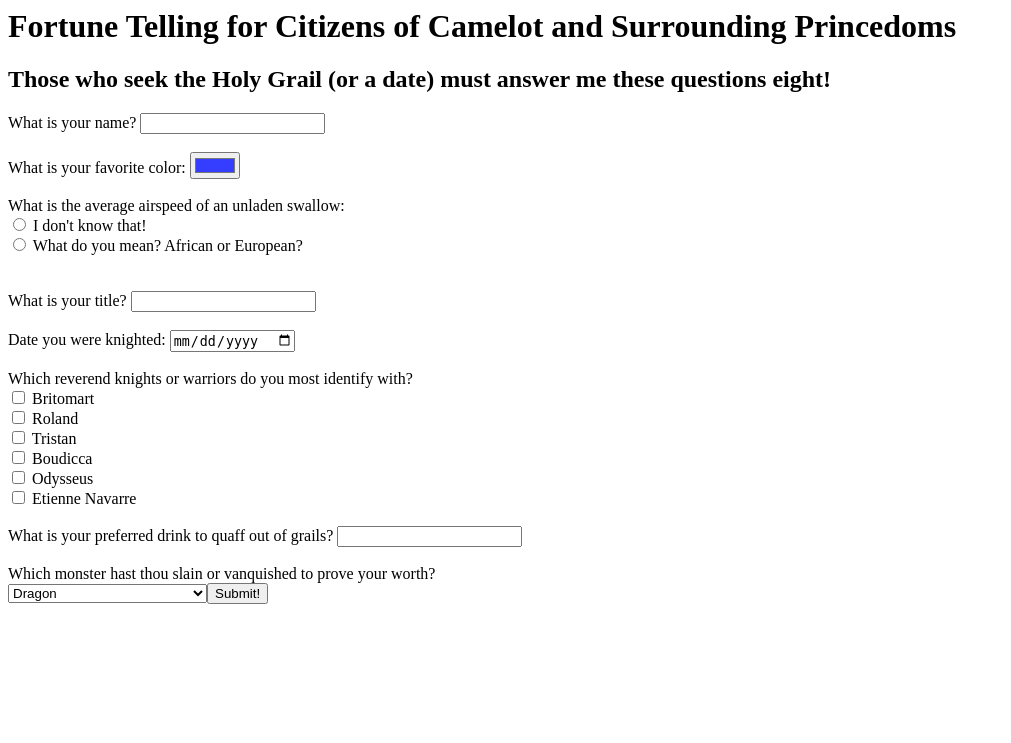
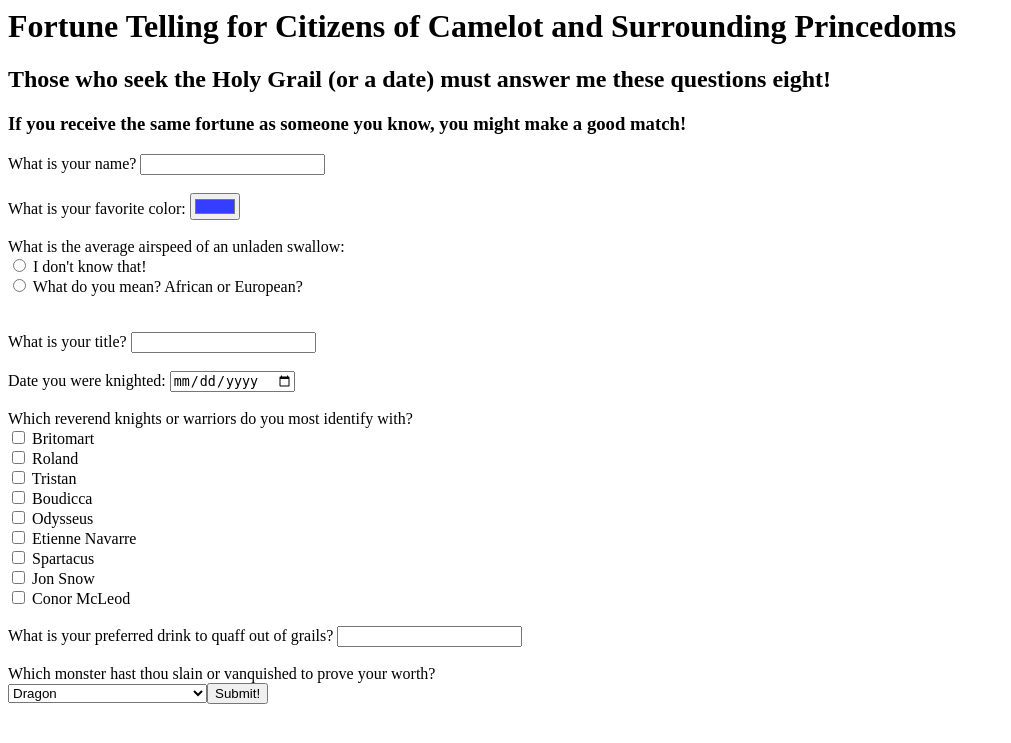
Before and after one commit to teknofage/Camelot-Fortune, a Flask app: page /fortune/new in a window 1280 px wide. Shown: the top 743 px of the page, without its empty margins (0-1011 px from the left). Run offline with Flask 2, Linux system fonts and the light colour scheme.

Commit message:
added knights

```diff
--- a/templates/fortune_form.html
+++ b/templates/fortune_form.html
@@ -3,6 +3,7 @@
     <body>
         <h1>Fortune Telling for Citizens of Camelot and Surrounding Princedoms</h1>
         <h2>Those who seek the Holy Grail (or a date) must answer me these questions eight!</h2>
+        <h3>If you receive the same fortune as someone you know, you might make a good match!</h3>
 
 
 
@@ -42,6 +43,9 @@
     <input type="checkbox" name="knight4" value="Boudicca"> Boudicca<br>
     <input type="checkbox" name="knight5" value="Odysseus"> Odysseus<br>
     <input type="checkbox" name="knight6" value="Etienne Navarre"> Etienne Navarre<br>
+    <input type="checkbox" name="knight7" value="Spartacus"> Spartacus<br>
+    <input type="checkbox" name="knight8" value="Jon Snow"> Jon Snow<br>
+    <input type="checkbox" name="knight9" value="Conor McLeod"> Conor McLeod<br>
     <br>
 
     What is your preferred drink to quaff out of grails?
```
